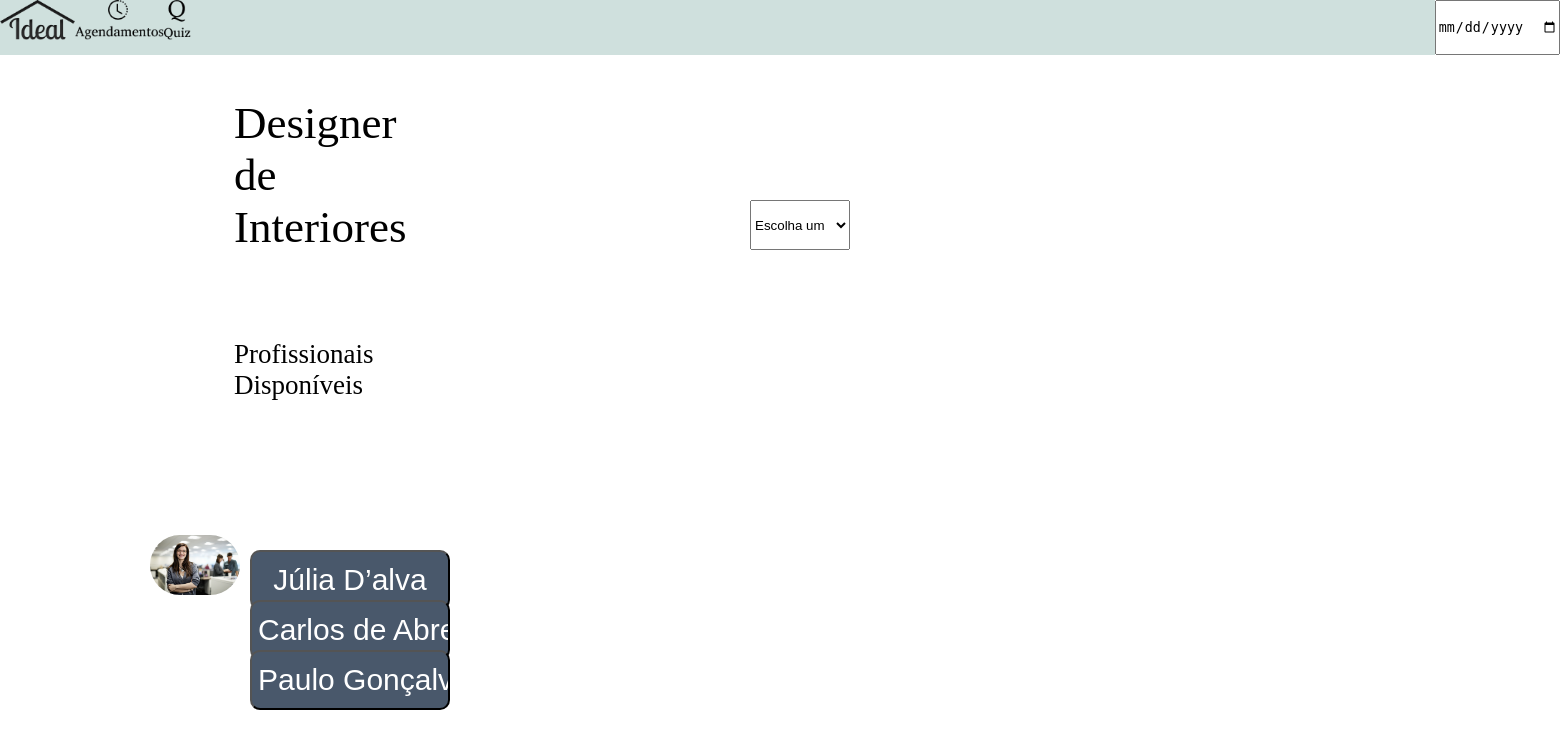
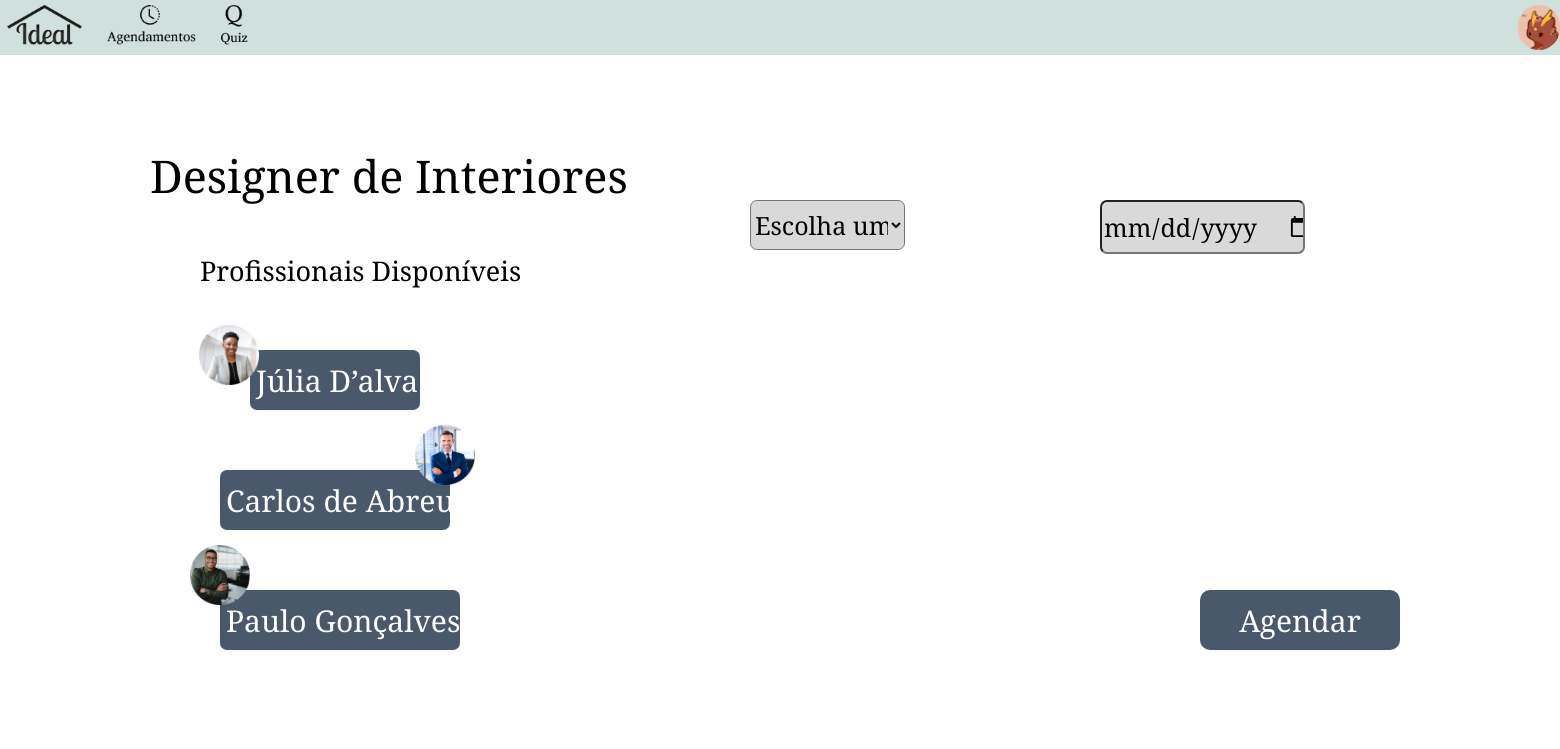
Before and after one commit to YasminFLS/Ideal, a PHP site: page /Agendamento2.html in a window 1560 px wide. Shown: the top 749 px of the page. Run offline with PHP 8.4, Linux system fonts and the light colour scheme.

Commit message:
agendamento tela 2 (atualizado)

```diff
--- a/Agendamento2.html
+++ b/Agendamento2.html
@@ -12,6 +12,7 @@
         <img class="logo" src="logo.png"  height="40px">
         <img class="agendamento" src="Agendamento.png" height="40px">
         <img class="quiz" src="quiz.png" height="40px">
+        <img class="ima" src="imagem.jpg"  height="40px">
     </div>
 
     <div class="texto1">
@@ -26,11 +27,12 @@
         </p>
     </div>
 
-    <img class="pessoa1" src="pessoa1.jpg" width="90px" >
-
     <input type="button" class="botao2" value="Júlia D’alva">
+    <img class="julia" src="julia.png" height="20px">
     <input type="button" class="botao3" value="Carlos de Abreu">
+    <img class="carlos" src="carlos.png" height="20px">
     <input type="button" class="botao4" value="Paulo Gonçalves">
+    <img class="paulo" src="paulo.png" height="20px">
 
     <select id="horario" >
             <option selected hidden style="display:none">Escolha um</option>
@@ -42,6 +44,8 @@
 
      <input type="date" class="calendario">
 
+    <input type="button" class="botao5" value="Agendar">
+
 
 </body>
 </html>
--- a/css.css
+++ b/css.css
@@ -43,70 +43,78 @@ body
 .botao2
 {
     background-color: #49586B;
-    width: 200px;
+    width: 170px;
     height: 60px;
     display: flex;
     position: absolute;
     align-items: center;
-    margin-top: 550px;
+    margin-top: 350px;
     margin-left: 250px;
     font-size: 30px;
-    border-radius: 10px;
+    border-radius: 7px;
     color: #FFFFFF;
+    font-family: Georgia, serif;
+    border: none;
 }
 .botao3
 {
     background-color: #49586B;
-    width: 200px;
+    width: 230px;
     height: 60px;
     display: flex;
     position: absolute;
     align-items: center;
-    margin-top: 600px;
-    margin-left: 250px;
+    margin-top: 470px;
+    margin-left: 220px;
     font-size: 30px;
-    border-radius: 10px;
+    border-radius: 7px;
     color: #FFFFFF;
+    font-family: Georgia, serif;
+    border: none;
 }
 .botao4
 {
     background-color: #49586B;
-    width: 200px;
+    width: 240px;
     height: 60px;
     display: flex;
     position: absolute;
     align-items: center;
-    margin-top: 650px;
-    margin-left: 250px;
+    margin-top: 590px;
+    margin-left: 220px;
     font-size: 30px;
-    border-radius: 10px;
+    border-radius: 7px;
     color: #FFFFFF;
+    font-family: Georgia, serif;
+    border: none;
 }
 
 .texto1
 {
-    width: 50px;
+    width: 500px;
     height: 50px;
     display: flex;
     position: absolute;
     align-items: center;
-    margin-left: 15%;
+    margin-left: 150px;
     margin-top: 150px;
     flex-direction: row;
     font-size: 45px;
+    font-family: Georgia, serif;
 }
 
 .texto2
 {
-    width: 50px;
+    width: 500px;
     height: 50px;
     display: flex;
     position: absolute;
     align-items: center;
-    margin-left: 15%;
-    margin-top: 345px;
+    margin-left: 200px;
+    margin-top: 245px;
     flex-direction: row;
     font-size: 27px;
+    font-family: Georgia, serif;
 }
 
 .pessoa1
@@ -121,7 +129,7 @@ body
 
 #horario
 {
-    width: 100px;
+    width: 155px;
     height: 50px;
     display: flex;
     position: absolute;
@@ -129,4 +137,103 @@ body
     margin-top: 200px;
     margin-right: 750px;
     margin-left: 750px;
+    font-size: 25px;
+    background-color: #D9D9D9;
+    border-radius: 7px;
+    font-family: Georgia, serif;
 }
+
+.calendario
+{
+    width: 200px;
+    height: 50px;
+    display: flex;
+    position: absolute;
+    align-items: center;
+    margin-top: 200px;
+    margin-right: 750px;
+    margin-left: 1100px;
+    font-size: 25px;
+    font-family: Georgia, serif;
+    background-color: #D9D9D9;
+    border-radius: 7px;
+}
+
+.logo
+{
+    margin-top: 5px;
+    margin-left: 7px;
+}
+
+.agendamento
+{
+    margin-top: 5px;
+    margin-left: 25px;
+}
+
+.quiz
+{
+    margin-top: 5px;
+    margin-left: 25px;
+}
+
+.ima
+{
+    margin-top: 5px;
+    margin-left: 1270px;
+    border-radius: 120px;
+    height: 45px;
+    width: 45px;
+}
+
+.julia
+{
+    width: 60px;
+    height: 60px;
+    display: flex;
+    position: absolute;
+    align-items: center;
+    margin-top: 325px;
+    margin-left: 199px;
+    border-radius: 10px;
+}
+.carlos
+{
+    width: 60px;
+    height: 60px;
+    display: flex;
+    position: absolute;
+    align-items: center;
+    margin-top: 425px;
+    margin-left: 415px;
+    border-radius: 10px;
+
+}
+
+.paulo
+{
+    width: 60px;
+    height: 60px;
+    display: flex;
+    position: absolute;
+    align-items: center;
+    margin-top: 545px;
+    margin-left: 190px;
+    border-radius: 10px;
+}
+
+.botao5
+{
+    background-color: #49586B;
+    width: 200px;
+    height: 60px;
+    position: absolute;
+    text-align: center;
+    margin-top: 590px;
+    margin-left: 1200px;
+    font-size: 30px;
+    border-radius: 10px;
+    color: #FFFFFF;
+    font-family: Georgia, serif;
+    border: none;
+}
```
Also changed, not shown: carlos.png (added), julia.png (added), paulo.png (added).
